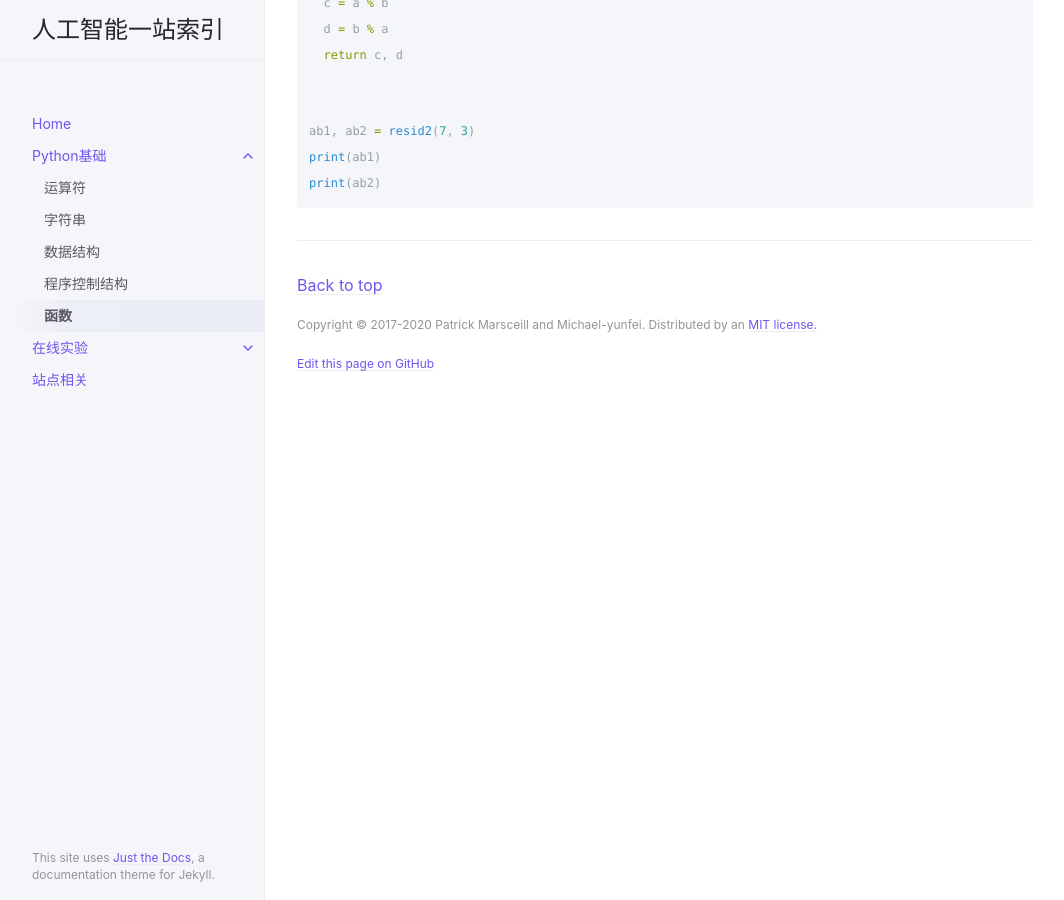
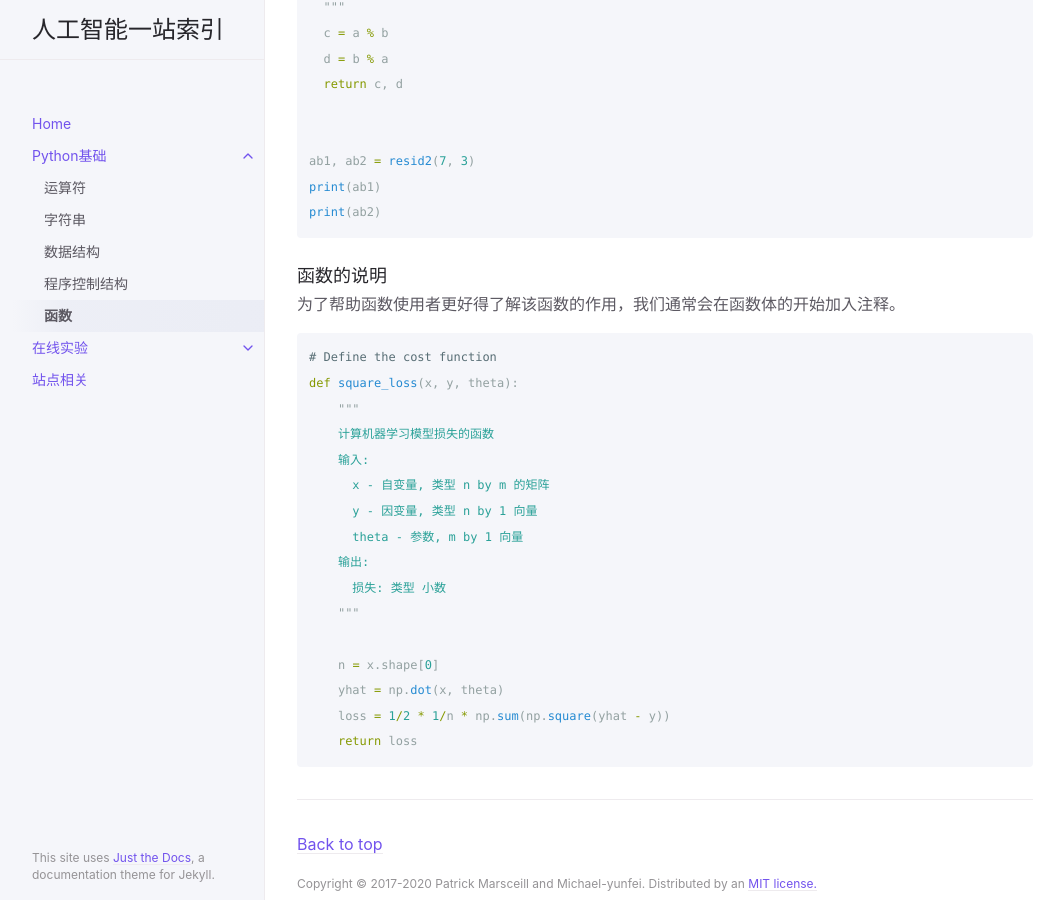
Before and after one commit to Michael-yunfei/avwebv2, a Jekyll site: the page built from docs/IntroPython/function.md, in a window 1280 px wide and 900 px high, scrolled down 2690 px. Shown: the whole window, without its empty margins (107-1171 px from the left). Built offline with Jekyll 4.4.1, drawn with Linux system fonts in a browser that asks for light colours.

Commit message:
update function page

````diff
--- a/docs/IntroPython/function.md
+++ b/docs/IntroPython/function.md
@@ -20,9 +20,9 @@ nav_order: 5
 ### 简单的函数编写
 
 函数的创建是为了可以重复性得调用模式化的程序体，从而更高效地解决不同问题。函数创建的三要素为:
-- <span style="background-color: RGB(229, 77, 66)"> 输入和输出</span>
-- <span style="background-color: RGB(229, 77, 66)"> 函数名</span>
-- <span style="background-color: RGB(229, 77, 66)"> 函数体</span>
+- 输入和输出
+- 函数名
+- 函数体
 
 ```python
 def print_hello():
@@ -50,7 +50,7 @@ print_hello2("Michael")
 我们在定义函数时，有时需要规定输入的格式，Python中具体的输入格式设置为:
 -默认格式: 按照设定的顺序和程序对局部变量名的使用来运行
 -关键值格式: 规定默认关键值后，函数则忽略此前的输入顺序
--多态输入: 如果函数使用<span style="background-color: rgb(229, 77, 66)"> \*args</span> 那么多个输入会被收集为元组；如果函数使用<span style="background-color: rgb(229, 77, 66)">\*kargs</span>那么多个输入会被收集为字典。
+-多态输入: 如果函数使用<span style="color: rgb(229, 77, 66)"> \*args</span> 那么多个输入会被收集为元组；如果函数使用<span style="color: rgb(229, 77, 66)">\*kargs</span>那么多个输入会被收集为字典。
 
 认真体会下面打印输出的结果的差异
 
@@ -125,7 +125,28 @@ print(ab1)
 print(ab2)
 ```
 
+### 函数的说明
 
+为了帮助函数使用者更好得了解该函数的作用，我们通常会在函数体的开始加入注释。
+
+```python
+# Define the cost function
+def square_loss(x, y, theta):
+    """
+    计算机器学习模型损失的函数
+    输入:
+      x - 自变量, 类型 n by m 的矩阵
+      y - 因变量, 类型 n by 1 向量
+      theta - 参数, m by 1 向量
+    输出:
+      损失: 类型 小数
+    """
+
+    n = x.shape[0]
+    yhat = np.dot(x, theta)
+    loss = 1/2 * 1/n * np.sum(np.square(yhat - y))
+    return loss
+```
 
 
 
````
